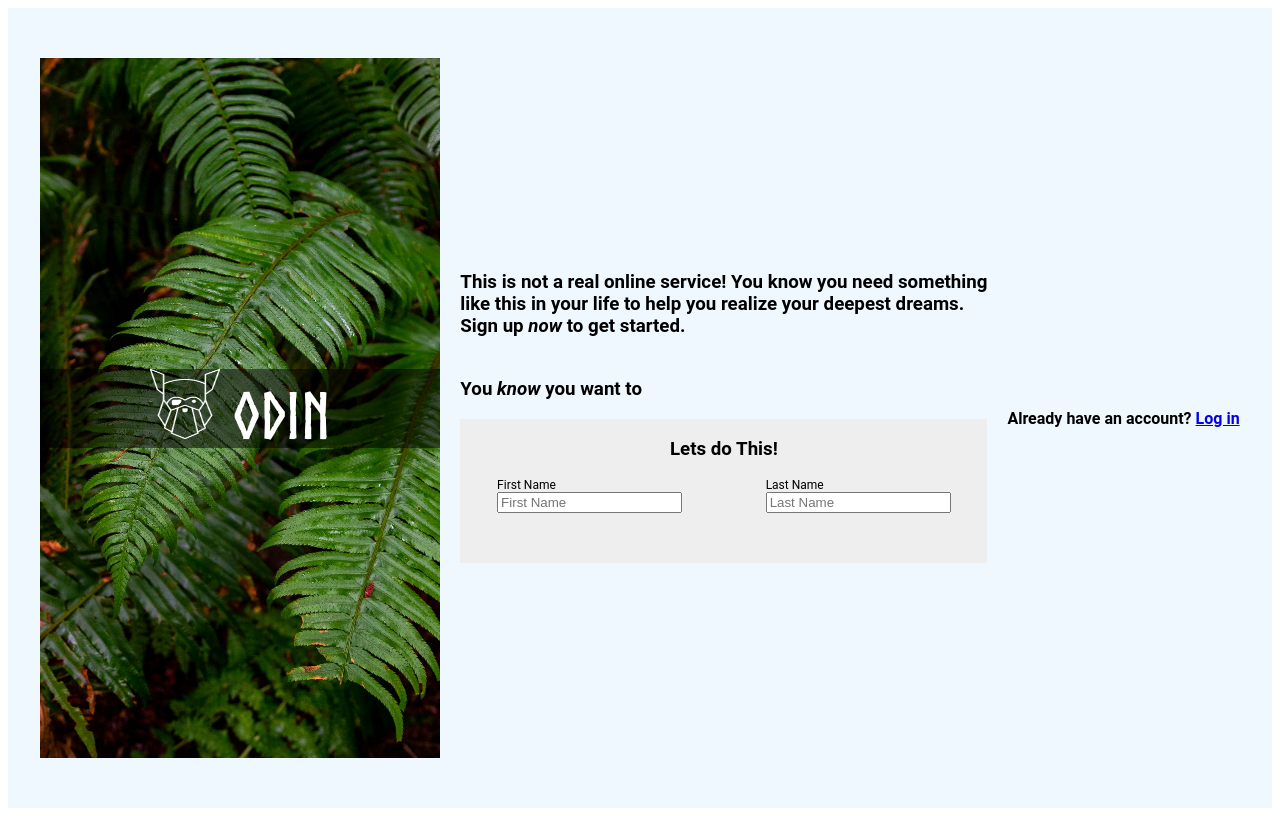
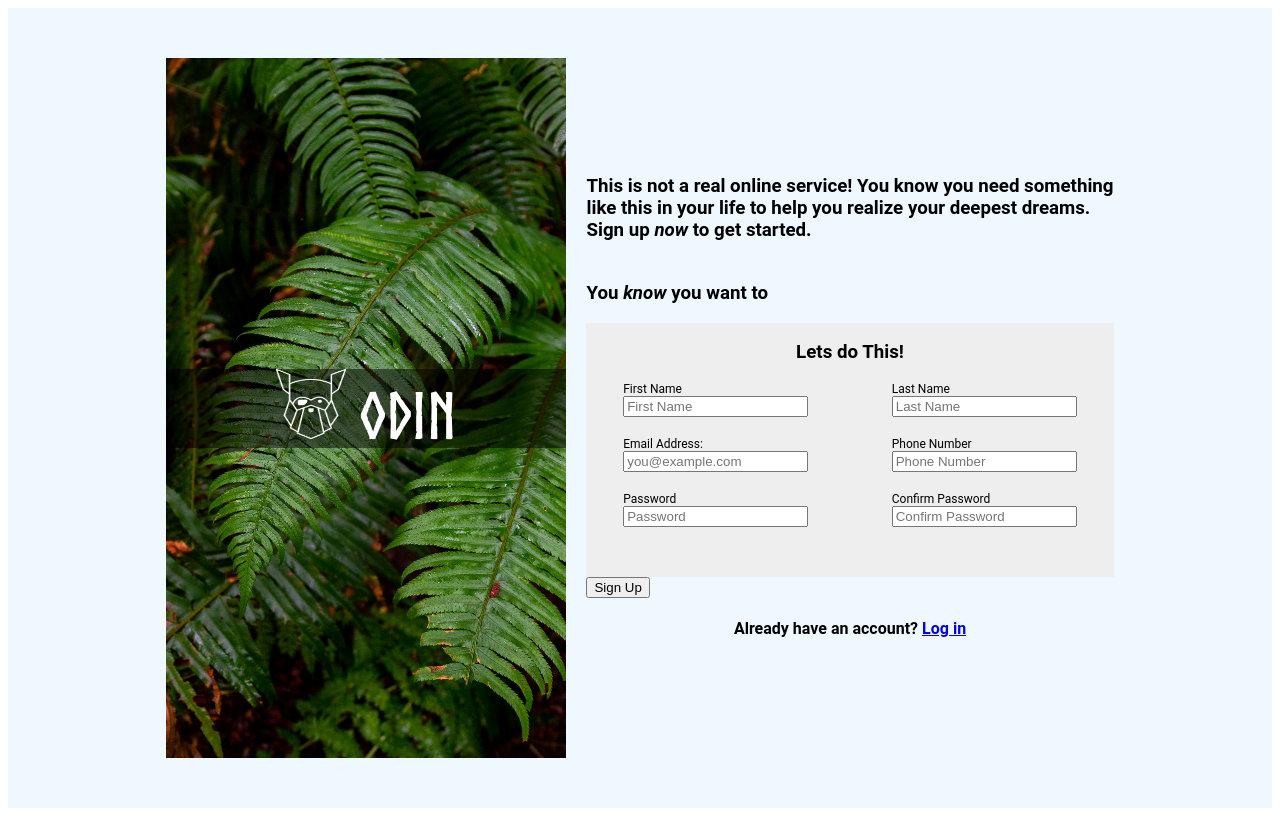
Before and after one commit to fierysleo/signUpForm, a plain HTML site: page index.html in a window 1280 px wide. Drawn offline with Linux system fonts and the light colour scheme.

Commit message:
form mostly finished
button work in progress

```diff
--- a/index.html
+++ b/index.html
@@ -30,21 +30,45 @@
                     <div class="inputName">
                         <div class="inputFirstName">
                             <label for="firstName">First Name</label><br>
-                            <input type="text" id="firstName" name="firstName" placeholder="First Name">
+                            <input type="text" id="firstName" name="firstName" placeholder="First Name" required>
                         </div>
                         <div class="inputLastName">
                             <label for="firstName">Last Name</label><br>
-                            <input type="text" id="lastName" name="lastName" placeholder="Last Name">
+                            <input type="text" id="lastName" name="lastName" placeholder="Last Name" required>
                         </div>
-
+                    </div>
+                    <div class="inputInformation">
+                        <div class="inputEmail">
+                            <label for="user_email">Email Address:</label><br>
+                            <input type="email" id="user_email" name="email" placeholder="you@example.com" required>
+                        </div>
+                        <div class="inputNumber">
+                            <label for="number">Phone Number</label><br>
+                            <input type="text" id="number" name="number" placeholder="Phone Number" required>
+                        </div>
+                    </div>
+                    <div class="inputPasswordInformation">
+                        <div class="inputPassword">
+                            <label for="password">Password</label><br>
+                            <input type="password" id="password" name="password" placeholder="Password" required>
+                        </div>
+                        <div class="inputConfirmPassword">
+                            <label for="confirmPassword">Confirm Password</label><br>
+                            <input type="password" id="confirmPassword" name="confirmPassword" placeholder="Confirm Password" required>
+                        </div>
                     </div>
 
                 </div>
                 </div>
+
+                <div class="buttonSignUp">
+                    <button id="signUpButton" type="submit">Sign Up</button>
+                </div>
+                <div class="alreadyHaveAccount" style="text-align: center; margin-top: 20px;">
+                    <h4>Already have an account? <a href="#">Log in</a></h4>
+                </div>
             </div>
-            <div class="alreadyHaveAccount" style="text-align: center; margin-top: 20px;">
-                <h4>Already have an account? <a href="#">Log in</a></h4>
-            </div>
+
         </div>
 
     <script src="script.js"></script>
--- a/script.js
+++ b/script.js
@@ -1 +1,15 @@
-console.log("Hello, World!");
+const first_name = document.querySelector("#firstname")
+const last_name = document.querySelector("#lastname")
+const email = document.querySelector("#user_email")
+const phone_number = document.querySelector("#number")
+const password = document.querySelector("#password")
+const confirm_password = document.querySelector("#confirmPassword")
+const sign_up_button = document.querySelector("#signUpButton")
+
+signUpButton.addEventListener("click", (e) => {
+    e.preventDefault();
+    console.log(first_name.value);
+    console.log(last_name.value);
+    console.log(email.value);
+    console.log(phone_number.value);
+    })
--- a/style.css
+++ b/style.css
@@ -41,6 +41,11 @@
 .mainTextInput h3{
     text-align: center;
 }
+.inputField{
+    display: flex;
+    flex-direction: column;
+    gap: 20px;
+}
 
 .inputName{
     display: flex;
@@ -49,6 +54,19 @@
     font-size: 12px;
 }
 
+.inputInformation{
+    display: flex;
+    gap: 10px;
+    justify-content: space-around;
+    font-size: 12px;
+}
+
+.inputPasswordInformation{
+    display: flex;
+    gap: 10px;
+    justify-content: space-around;
+    font-size: 12px;
+}
 
 
 @font-face{
```
